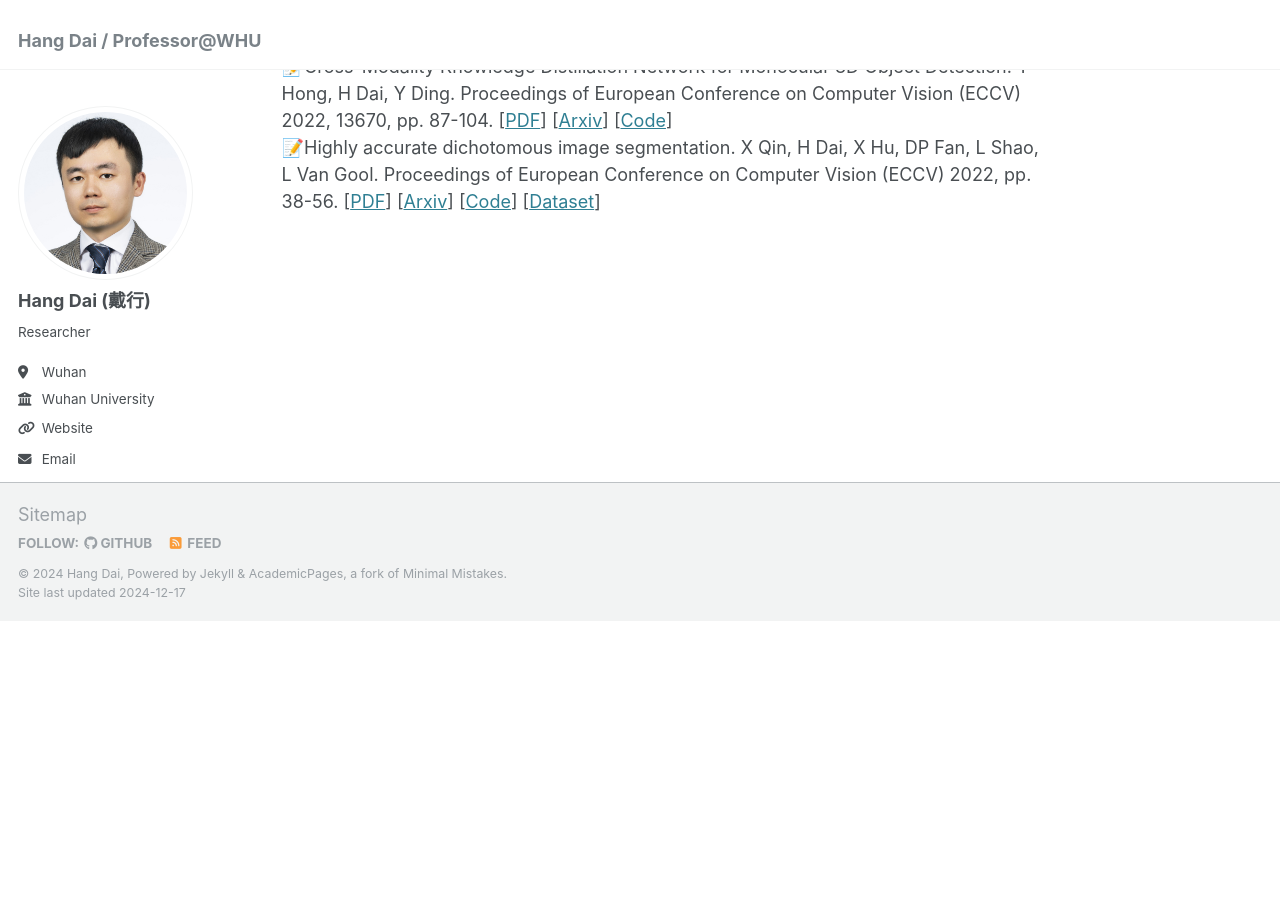
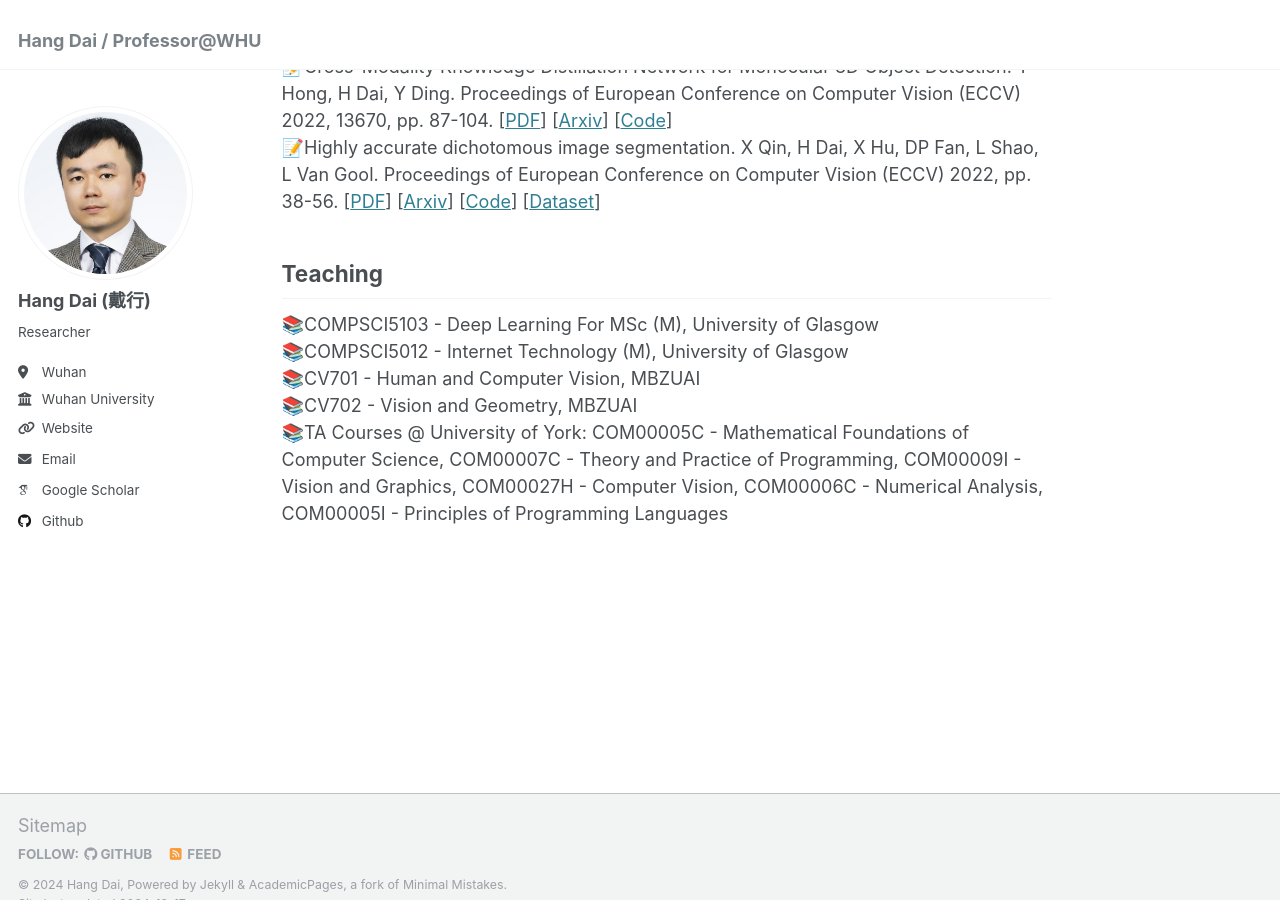
Before and after one commit to Dai-Hang/Dai-Hang.github.io, a Jekyll site: the page built from _pages/about.md, in a window 1280 px wide and 900 px high, scrolled down 1098 px. Built offline with Jekyll 4.4.1, drawn with Linux system fonts in a browser that asks for light colours; some web fonts are replaced; before the commit the page ends 1718 px from its top, so only the background shows below that.

Commit message:
Update about.md

```diff
--- a/_pages/about.md
+++ b/_pages/about.md
@@ -33,3 +33,11 @@ Featured Publications
 <br>📝Feature Shrinkage Pyramid for Camouflaged Object Detection with Transformer. Z Huang, H Dai, TZ Xiang, S Wang, HX Chen, J Qin, H Xiong. Proceedings of the IEEE/CVF Conference on Computer Vision and Pattern Recognition (CVPR) 2023, pp. 5557-5566. [[PDF](https://openaccess.thecvf.com/content/CVPR2023/papers/Huang_Feature_Shrinkage_Pyramid_for_Camouflaged_Object_Detection_With_Transformers_CVPR_2023_paper.pdf)] [[Arxiv](https://arxiv.org/pdf/2303.14816)] [[Code](https://github.com/ZhouHuang23/FSPNet)]
 <br>📝Cross-Modality Knowledge Distillation Network for Monocular 3D Object Detection. Y Hong, H Dai, Y Ding. Proceedings of European Conference on Computer Vision (ECCV) 2022, 13670, pp. 87-104. [[PDF](https://link.springer.com/chapter/10.1007/978-3-031-20080-9_6)] [[Arxiv](https://arxiv.org/pdf/2211.07171)] [[Code](https://github.com/Cc-Hy/CMKD)]
 <br>📝Highly accurate dichotomous image segmentation. X Qin, H Dai, X Hu, DP Fan, L Shao, L Van Gool. Proceedings of European Conference on Computer Vision (ECCV) 2022, pp. 38-56. [[PDF](https://link.springer.com/chapter/10.1007/978-3-031-19797-0_3)] [[Arxiv](https://arxiv.org/pdf/2203.03041)] [[Code](https://github.com/xuebinqin/DIS)] [[Dataset](https://xuebinqin.github.io/dis/index.html)]
+
+Teaching
+------
+📚COMPSCI5103 - Deep Learning For MSc (M), University of Glasgow
+<br>📚COMPSCI5012 - Internet Technology (M), University of Glasgow
+<br>📚CV701 - Human and Computer Vision, MBZUAI
+<br>📚CV702 - Vision and Geometry, MBZUAI
+<br>📚TA Courses @ University of York: COM00005C - Mathematical Foundations of Computer Science, COM00007C - Theory and Practice of Programming, COM00009I - Vision and Graphics, COM00027H - Computer Vision, COM00006C - Numerical Analysis, COM00005I - Principles of Programming Languages
```
